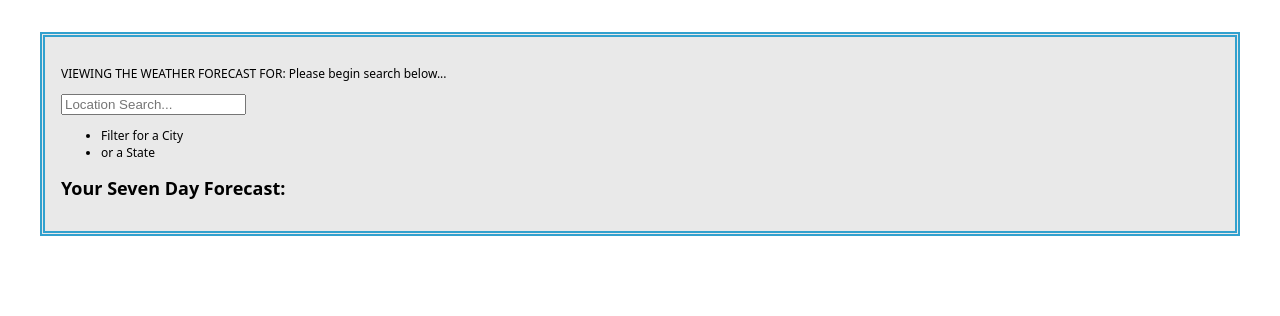
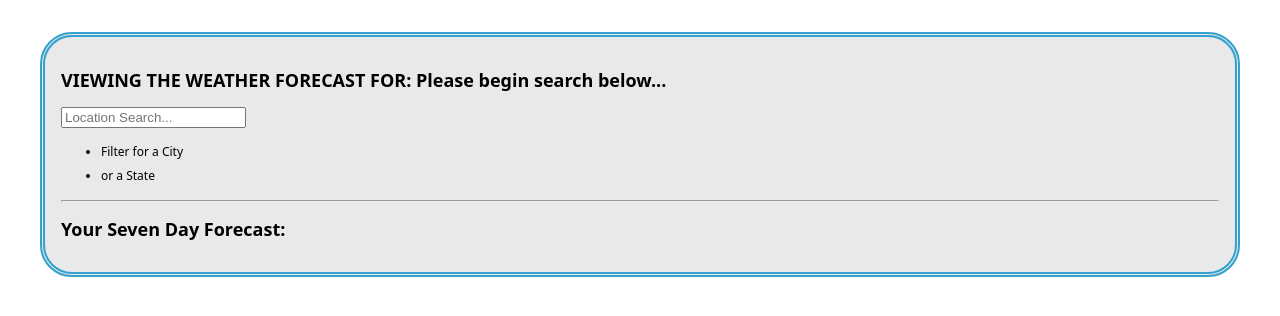
Before and after one commit to vonkoob/weathersite, a website: page express/index.html in a window 1280 px wide. Drawn offline with nearby package versions, Linux system fonts and the light colour scheme; no server answers.

Commit message:
Minor styling and display changes

```diff
--- a/express/css/style.css
+++ b/express/css/style.css
@@ -1,5 +1,6 @@
 .content-body {
     border: thick double #32a1ce;
+    border-radius: 2rem;
     background-color: #e9e9e9;
     margin: 2rem;
     padding: 1rem;
@@ -13,6 +14,10 @@
     clear: both;
     padding: 0px;
     margin: 0px;
+}
+
+.suggestions {
+    line-height: 2em;
 }
 
 /* this creates fluid width columns as space is available */
--- a/express/index.html
+++ b/express/index.html
@@ -14,7 +14,7 @@
     <div class="content-body">
         <div class="navbar-content">
                 <div class="display-navbar">
-                    <p>VIEWING THE WEATHER FORECAST FOR: <span id="selectedLocation" class="selectedLocation">Please begin search below...</span> <!--<span id="selectedLocationCords"></span>--></p>
+                    <h2>VIEWING THE WEATHER FORECAST FOR: <span id="selectedLocation" class="selectedLocation">Please begin search below...</span> <!--<span id="selectedLocationCords"></span>--></h2>
                 </div>
                 <!-- Searchbar -->
                 <div class="search-navbar">
@@ -28,6 +28,7 @@
         <div class="todaycast">
             <!-- TODO - Split forecast into Today and Future -->
         </div>
+        <hr>
         <!-- Display -->
         <div class="display-content">
             <h2>Your Seven Day Forecast:</h2>
--- a/express/scripts/index.js
+++ b/express/scripts/index.js
@@ -134,7 +134,7 @@ function displayWeather(weatherData) {
     // build the html for each day result
     return `
       <div class="card">
-          <h2>Date: ${dayOfWeek}</h2>
+          <h2>${dayOfWeek}</h2>
           <p style=>${date}</p>
           <img height="50" width="50" src="https://www.weatherbit.io/static/img/icons/${element.weather.icon}.png" alt="${weatherDesc}">
           <p><b>Temp:</b> ${lowTempF}<span>&#176;</span> to ${highTempF}<span>&#176;</span> </p>
```
